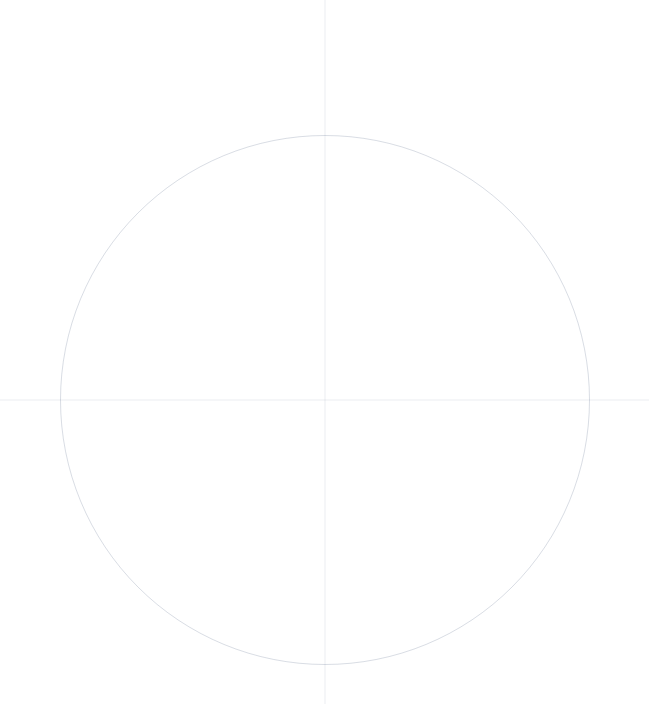
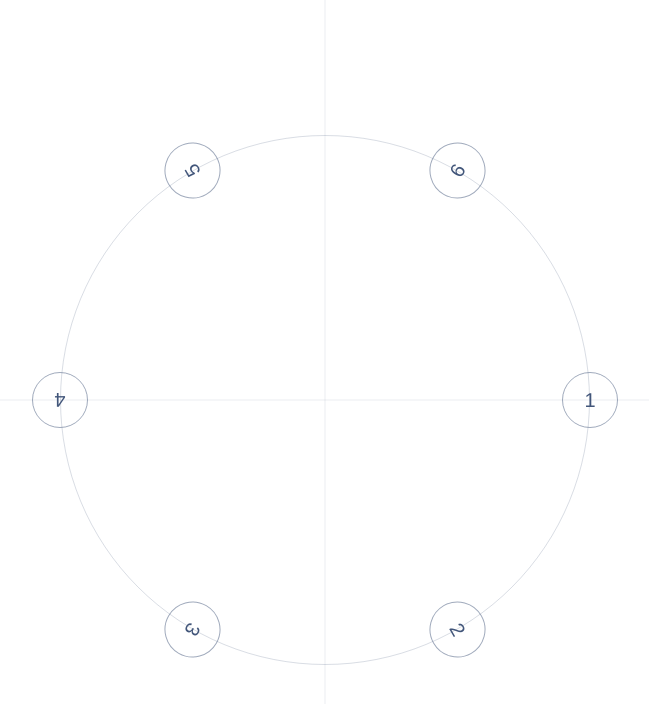
Before and after one commit to AndreiReznikov/dates, a React (Create React App) app: page / in a window 1280 px wide. Shown: the top 704 px of the page, without its empty margins (315-964 px from the left). Built offline with nearby package versions, Linux system fonts and the light colour scheme; the HTML template or start-up script is replaced by a standard one.

Commit message:
added circle with points

```diff
--- a/src/components/Dates/Dates.module.scss
+++ b/src/components/Dates/Dates.module.scss
@@ -32,3 +32,23 @@
   border: 1px solid rgba(66, 86, 122, 0.2);
   border-radius: 50%;
 }
+
+.pointContainer {
+  position: absolute;
+  top: calc(50% - 28px);
+  left: calc(50% - 28px);
+  // margin: -28px 0 0 -28px;
+  // transform: translate(-50%, -50%);
+}
+
+.point {
+  display: flex;
+  align-items: center;
+  justify-content: center;
+  width: 56px;
+  height: 56px;
+  font-size: 1.25rem;
+  color: #42567A;
+  border: 1px solid rgba(66, 86, 122, 0.5);
+  border-radius: 50%;
+}
--- a/src/components/Dates/Dates.tsx
+++ b/src/components/Dates/Dates.tsx
@@ -1,4 +1,35 @@
 import styles from "./Dates.module.scss";
+
+const POINTS = [
+  {
+    id: 1,
+    events: [],
+  },
+  {
+    id: 2,
+    events: [],
+  },
+  {
+    id: 3,
+    events: [],
+  },
+  {
+    id: 4,
+    events: [],
+  },
+  {
+    id: 5,
+    events: [],
+  },
+  {
+    id: 6,
+    events: [],
+  },
+];
+
+const CIRCLE_ANGLE = 360;
+const CIRCLE_DIAMETER = 530;
+const POINT_ANGLE = CIRCLE_ANGLE / POINTS.length;
 
 export const Dates: React.FC = () => {
   return (
@@ -6,7 +37,23 @@ export const Dates: React.FC = () => {
       <div className={styles.container}>
         <div className={styles.verticalLine}></div>
         <div className={styles.horizontalLine}></div>
-        <div className={styles.circle}></div>
+        <div className={styles.circle}>
+          {POINTS.map((point, index) => (
+            <div
+              style={{
+                transform: `rotate(${index * POINT_ANGLE}deg)
+                translate(${CIRCLE_DIAMETER / 2}px)`,
+              }}
+              className={styles.pointContainer}
+            >
+              <div className={styles.point}>
+                <div className={styles.pointContent}>
+                  <span className={styles.pointIndex}>{++index}</span>
+                </div>
+              </div>
+            </div>
+          ))}
+        </div>
       </div>
     </section>
   );
--- a/src/index.css
+++ b/src/index.css
@@ -8,6 +8,7 @@ html,
 body {
   margin: 0;
   padding: 0;
-  font-family: Arial, Helvetica, sans-serif;
+  font-family: "PT Sans", Helvetica, sans-serif;
   font-size: 16px;
+  font-weight: 400;
 }
```
